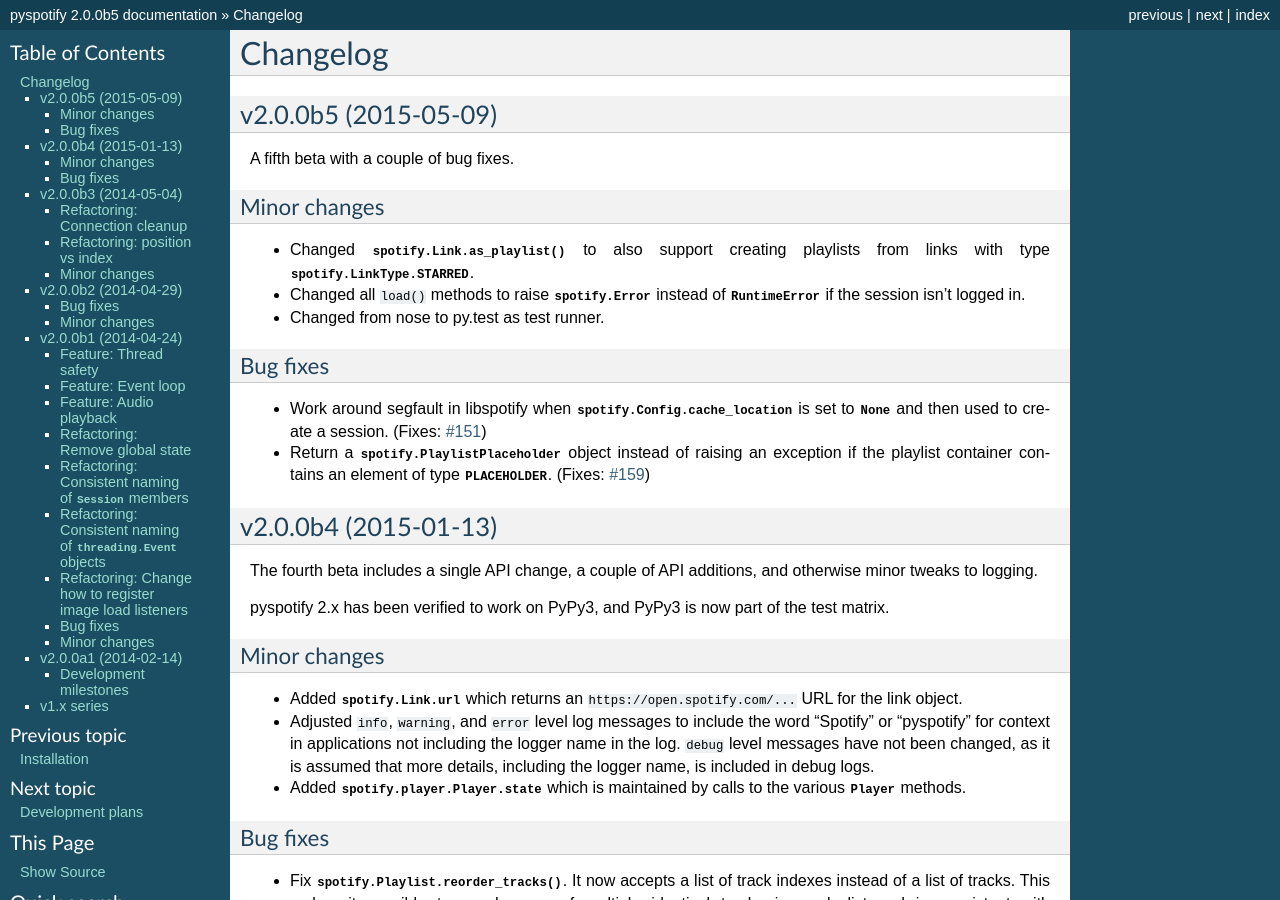
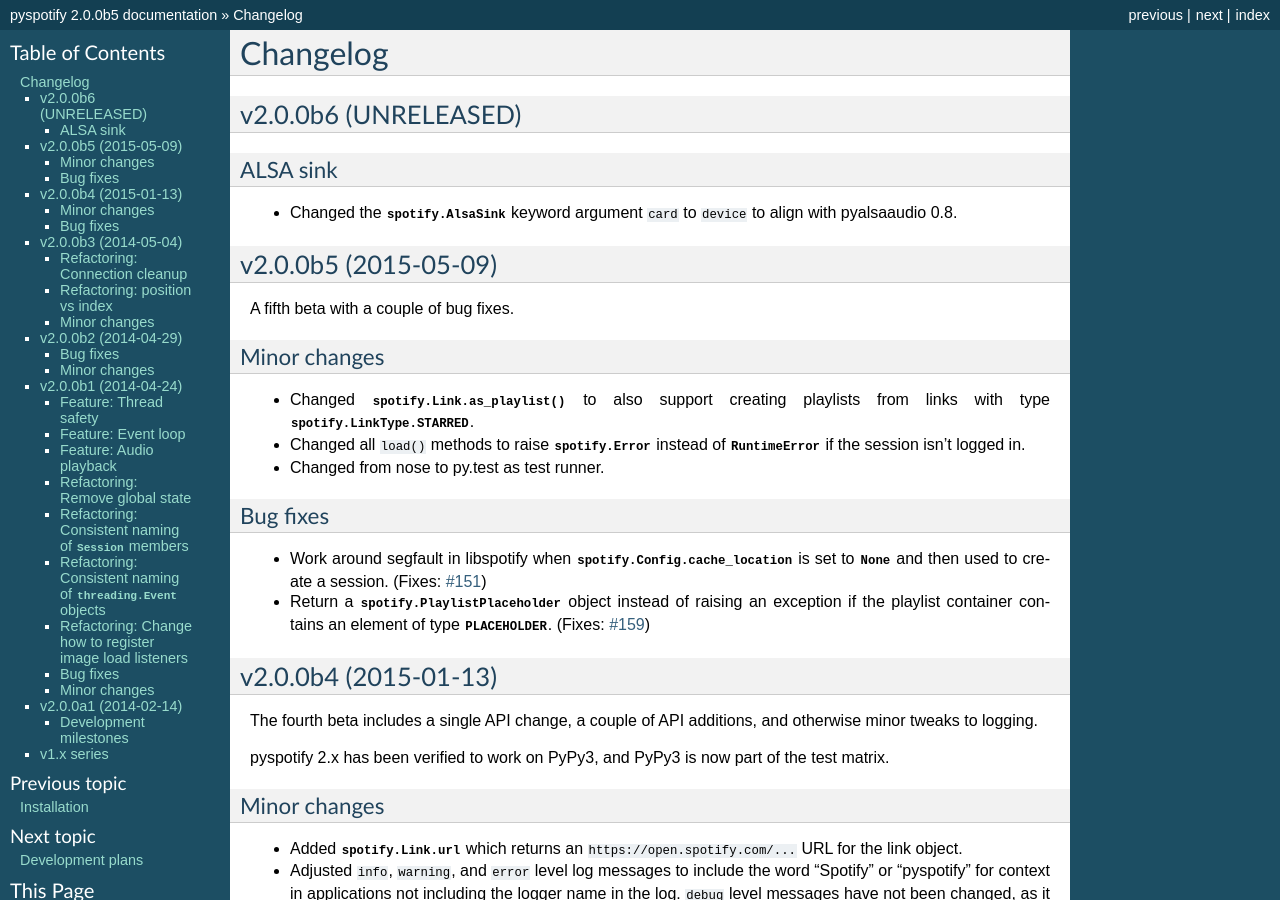
Before and after one commit to jodal/pyspotify, a Sphinx documentation site: the page built from docs/changelog.rst, in a window 1280 px wide and 900 px high. Built offline with Sphinx 7.4.7, drawn with Linux system fonts in a browser that asks for light colours; pages that are not in the unit, such as notebooks, are missing from menus.

Commit message:
sink: Change AlsaSink kwarg 'card' to 'device'

```diff
--- a/docs/changelog.rst
+++ b/docs/changelog.rst
@@ -1,6 +1,16 @@
 *********
 Changelog
 *********
+
+v2.0.0b6 (UNRELEASED)
+=====================
+
+ALSA sink
+---------
+
+- Changed the :class:`spotify.AlsaSink` keyword argument ``card`` to ``device``
+  to align with pyalsaaudio 0.8.
+
 
 v2.0.0b5 (2015-05-09)
 =====================
```
Also changed, not shown: 1 other file.
